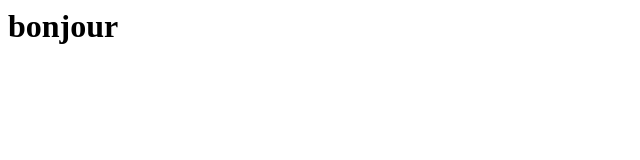
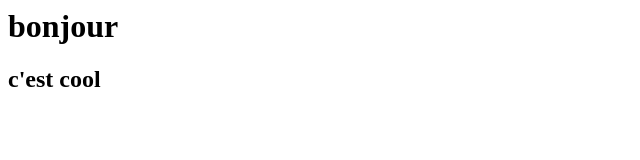
Before and after one commit to PoupyBlue/test, a plain HTML site: page index.html in a window 1280 px wide. Shown: the whole page, without its empty margins (0-640 px from the left). Drawn offline with Linux system fonts and the light colour scheme.

Commit message:
Update index.html

```diff
--- a/index.html
+++ b/index.html
@@ -5,5 +5,6 @@
 
 <body>
 	<h1> bonjour </h1>
+	<h2> c'est cool </h2>
 </body>
 </html>
```
